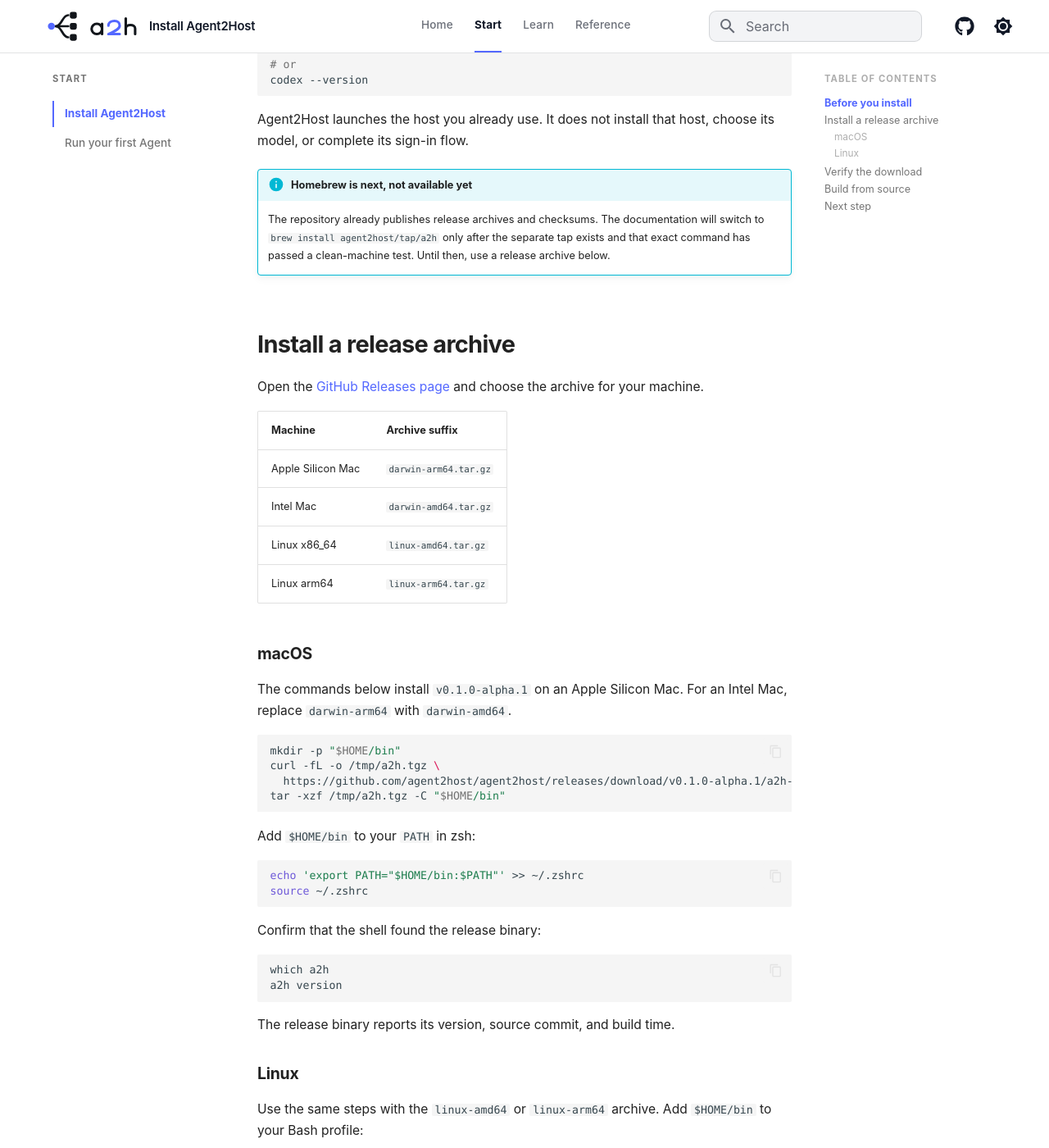
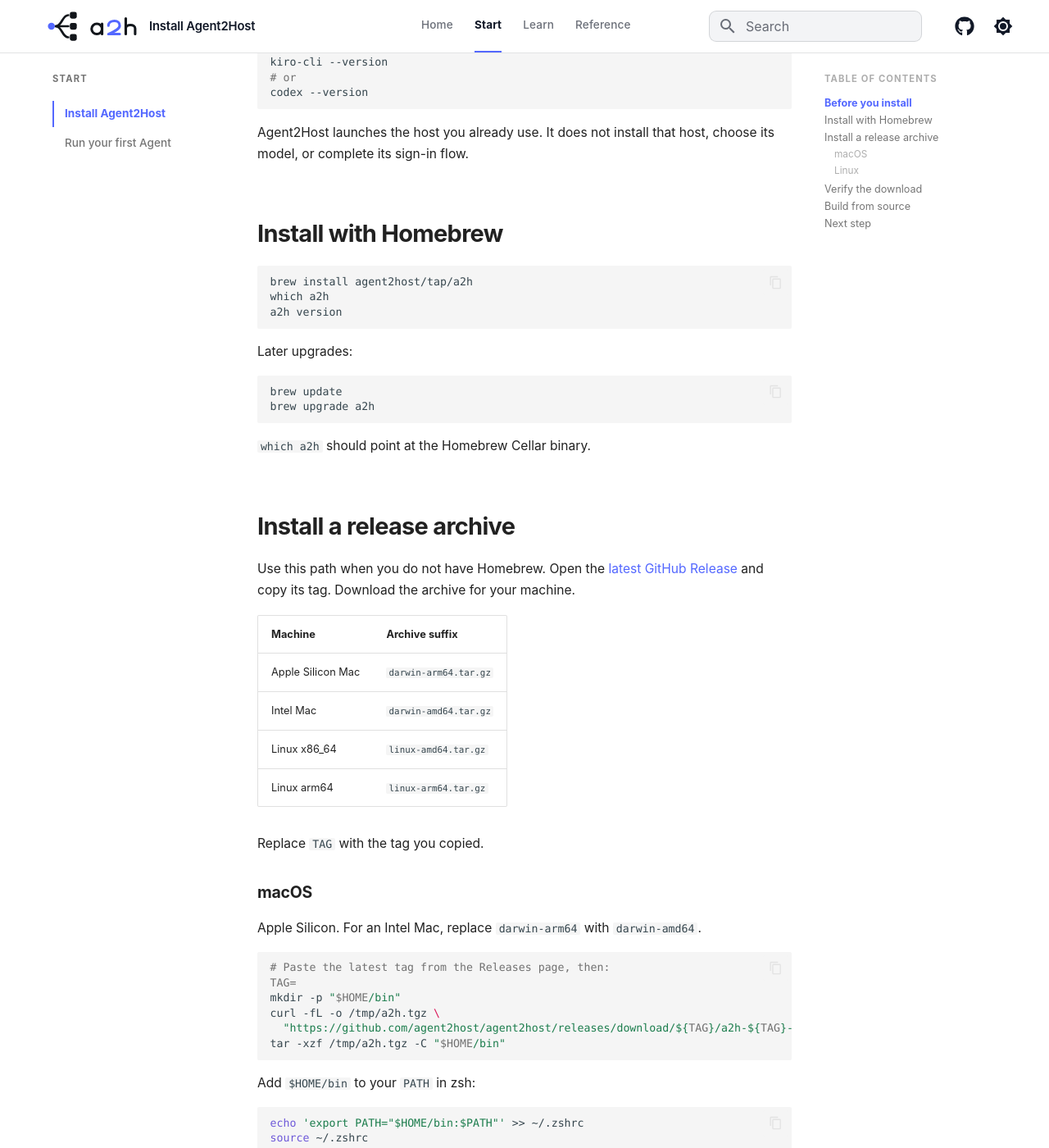
Before and after one commit to Agent2Host/agent2host, an MkDocs documentation site: the page built from docs/getting-started/install.md, in a window 1280 px wide and 1400 px high, scrolled down 695 px. Shown: the whole window at 82% size. Built offline with MkDocs 1.6.1 and Material for MkDocs 9.7.7, drawn with Linux system fonts in a browser that asks for light colours; comment, search, counter and statistics services are not loaded; some of the changed text lies outside the part shown.

Commit message:
docs: recommend Homebrew and stop pinning an alpha tag
The tap is public, so the install path should not wait for the next tag. Archive examples take TAG from the Releases page.

Co-authored-by: Cursor <cursoragent@cursor.com>

````diff
--- a/docs/getting-started/install.md
+++ b/docs/getting-started/install.md
@@ -1,13 +1,15 @@
 # Install Agent2Host
 
-Direct download is the supported installation path for the current public alpha. A Homebrew command will become the recommended path after the tap passes a clean installation test.
+Homebrew is the recommended install. A release archive is the fallback. Both install only the Agent2Host binary. They do not install Claude Code, Kiro, or Codex.
+
+This is a public alpha, not a stable 1.0. `a2h version` prints the exact build you have.
 
 ## Before you install
 
 You need:
 
 - **macOS or Linux** on `arm64` or `amd64`;
-- **a terminal** and permission to place `a2h` in a directory on your `PATH`;
+- **a terminal** and permission to place `a2h` on your `PATH`;
 - **one native host installed and signed in**: Claude Code (`claude`), Kiro (`kiro-cli`), or Codex (`codex`);
 - **Git** only if you want to clone the official examples or build from source;
 - **Go 1.22 or newer** only if you choose a source build.
@@ -24,12 +26,26 @@ codex --version
 
 Agent2Host launches the host you already use. It does not install that host, choose its model, or complete its sign-in flow.
 
-!!! info "Homebrew is next, not available yet"
-    The repository already publishes release archives and checksums. The documentation will switch to `brew install agent2host/tap/a2h` only after the separate tap exists and that exact command has passed a clean-machine test. Until then, use a release archive below.
+## Install with Homebrew
+
+```bash
+brew install agent2host/tap/a2h
+which a2h
+a2h version
+```
+
+Later upgrades:
+
+```bash
+brew update
+brew upgrade a2h
+```
+
+`which a2h` should point at the Homebrew Cellar binary.
 
 ## Install a release archive
 
-Open the [GitHub Releases page](https://github.com/agent2host/agent2host/releases) and choose the archive for your machine.
+Use this path when you do not have Homebrew. Open the [latest GitHub Release](https://github.com/agent2host/agent2host/releases/latest) and copy its tag. Download the archive for your machine.
 
 | Machine | Archive suffix |
 | --- | --- |
@@ -38,14 +54,18 @@ Open the [GitHub Releases page](https://github.com/agent2host/agent2host/release
 | Linux x86_64 | `linux-amd64.tar.gz` |
 | Linux arm64 | `linux-arm64.tar.gz` |
 
+Replace `TAG` with the tag you copied.
+
 ### macOS
 
-The commands below install `v0.1.0-alpha.1` on an Apple Silicon Mac. For an Intel Mac, replace `darwin-arm64` with `darwin-amd64`.
+Apple Silicon. For an Intel Mac, replace `darwin-arm64` with `darwin-amd64`.
 
 ```bash
+# Paste the latest tag from the Releases page, then:
+TAG=
 mkdir -p "$HOME/bin"
 curl -fL -o /tmp/a2h.tgz \
-  https://github.com/agent2host/agent2host/releases/download/v0.1.0-alpha.1/a2h-v0.1.0-alpha.1-darwin-arm64.tar.gz
+  "https://github.com/agent2host/agent2host/releases/download/${TAG}/a2h-${TAG}-darwin-arm64.tar.gz"
 tar -xzf /tmp/a2h.tgz -C "$HOME/bin"
 ```
 
@@ -79,17 +99,18 @@ source ~/.bashrc
 Every release publishes `SHA256SUMS`. Download it from the same release, calculate the archive hash, and compare the two values.
 
 ```bash
+# Use the same TAG as the archive you downloaded.
 curl -fL -o /tmp/SHA256SUMS \
-  https://github.com/agent2host/agent2host/releases/download/v0.1.0-alpha.1/SHA256SUMS
+  "https://github.com/agent2host/agent2host/releases/download/${TAG}/SHA256SUMS"
 shasum -a 256 /tmp/a2h.tgz
-grep 'a2h-v0.1.0-alpha.1-darwin-arm64.tar.gz' /tmp/SHA256SUMS
+grep "a2h-${TAG}-darwin-arm64.tar.gz" /tmp/SHA256SUMS
 ```
 
 The value printed by `shasum` must match the first value on the `SHA256SUMS` line. On Linux, use `sha256sum /tmp/a2h.tgz`.
 
 ## Build from source
 
-Use this path when you want to inspect or build the source rather than install a release archive:
+Use this path when you want to inspect or build the source rather than install a release:
 
 ```bash
 git clone https://github.com/agent2host/agent2host.git
@@ -107,4 +128,4 @@ cp a2h "$HOME/bin/"
 
 ## Next step
 
-The release archive contains the executable and license, not the example Agent Systems. Clone the repository when following [Run your first Agent](first-run.md), or register a System folder you already own.
+The release archive and the Homebrew formula contain the executable and license, not the example Agent Systems. Clone the repository when following [Run your first Agent](first-run.md), or register a System folder you already own.
````
Also changed, not shown: README.md (+24 -27 lines), docs/index.md (+0 -1 lines), docs/reference/hosts-and-limits.md (+0 -1 lines).
